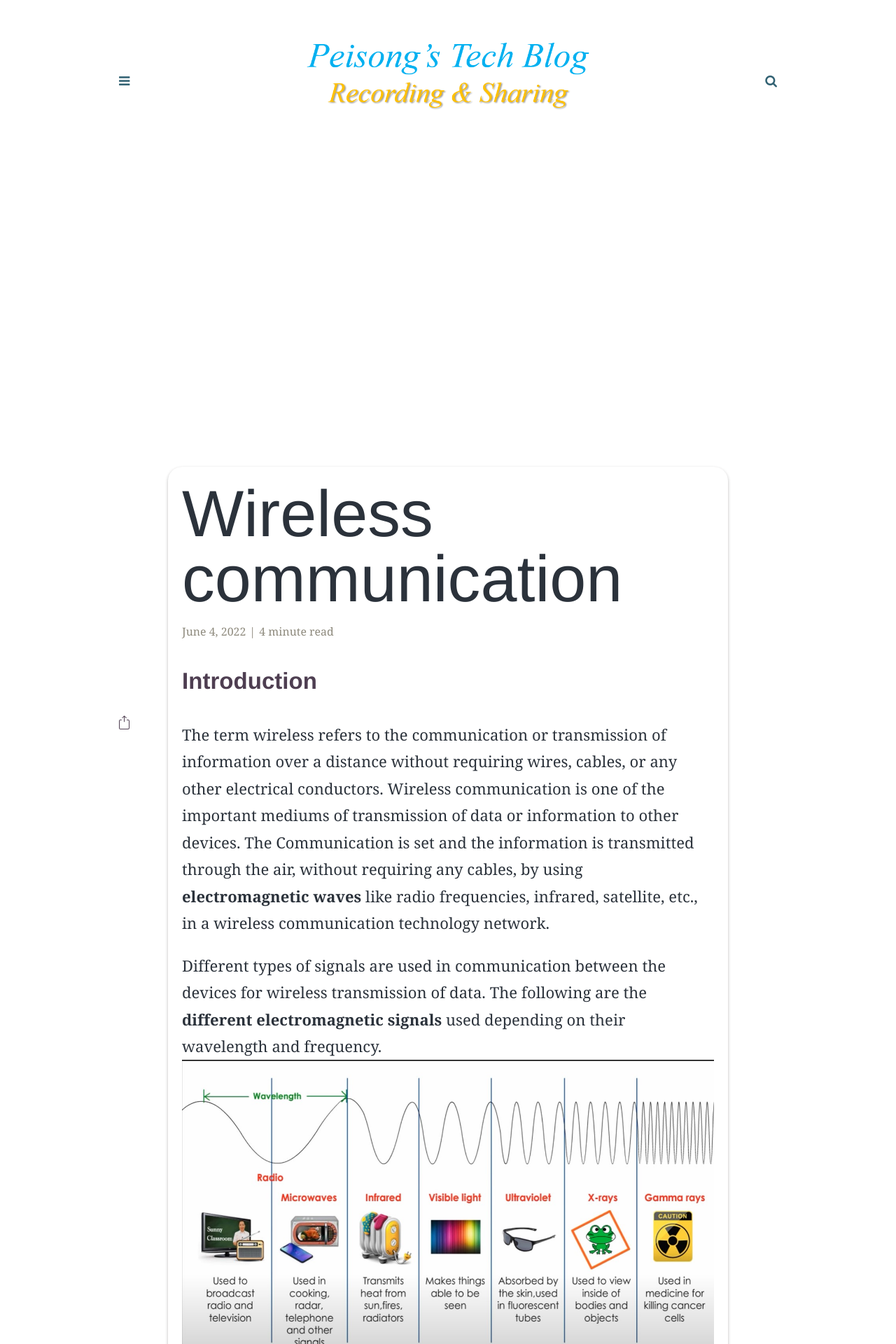
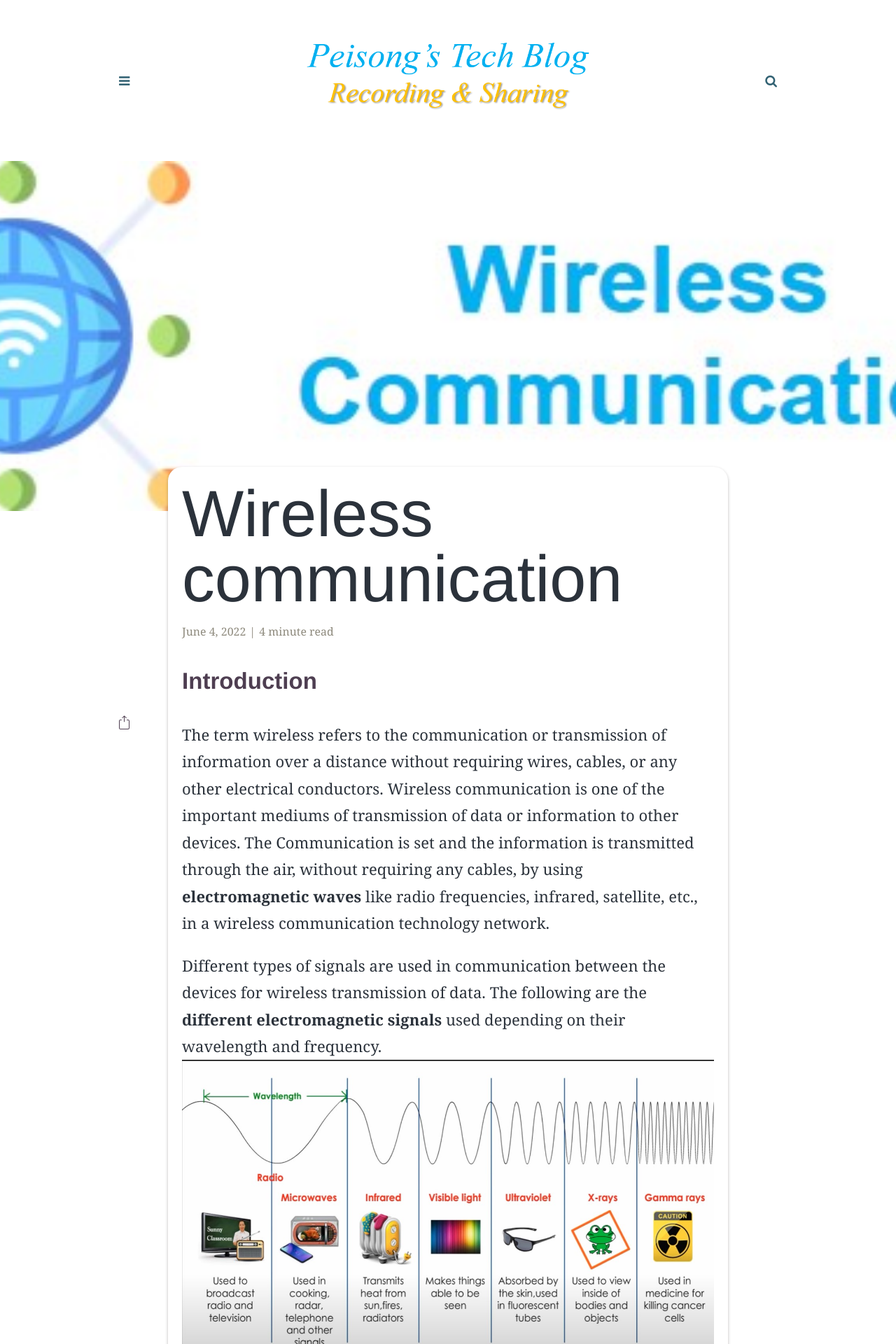
Before and after one commit to peisong0109/peisong.github.io, a Jekyll site: the page built from _posts/2022-06-04-Wireless-Communication.md, in a window 1280 px wide. Shown: the top 1920 px of the page at 70% size. Built offline with Jekyll 4.4.1, drawn with Linux system fonts in a browser that asks for light colours; some web fonts are replaced; comment, search, counter and statistics services are not loaded.

Commit message:
Update 2022-06-04-Wireless-Communication.md

```diff
--- a/_posts/2022-06-04-Wireless-Communication.md
+++ b/_posts/2022-06-04-Wireless-Communication.md
@@ -4,7 +4,7 @@ read_time: true
 show_date: true
 title: "Wireless communication"
 date: 2022-06-04
-img: posts/202205029/Edge.jpg
+img: posts/20220604/wireless.jpg
 tags: [Wireless communication]
 category: Learning
 author: Peisong Li
```
